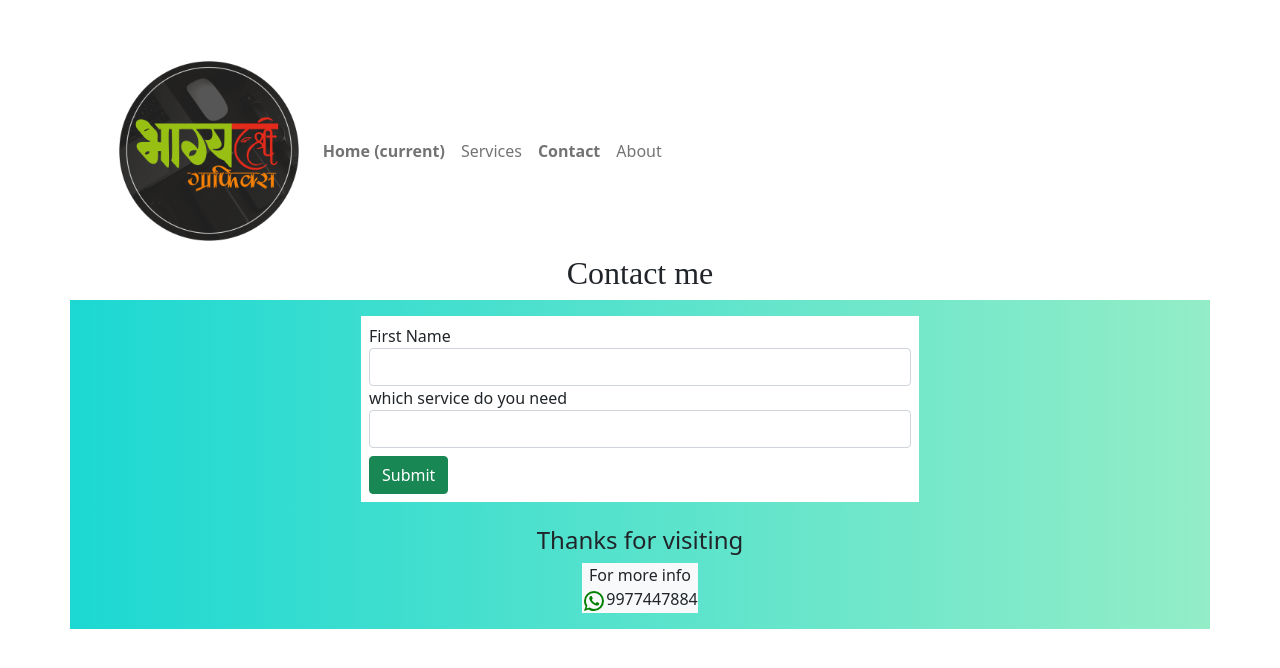
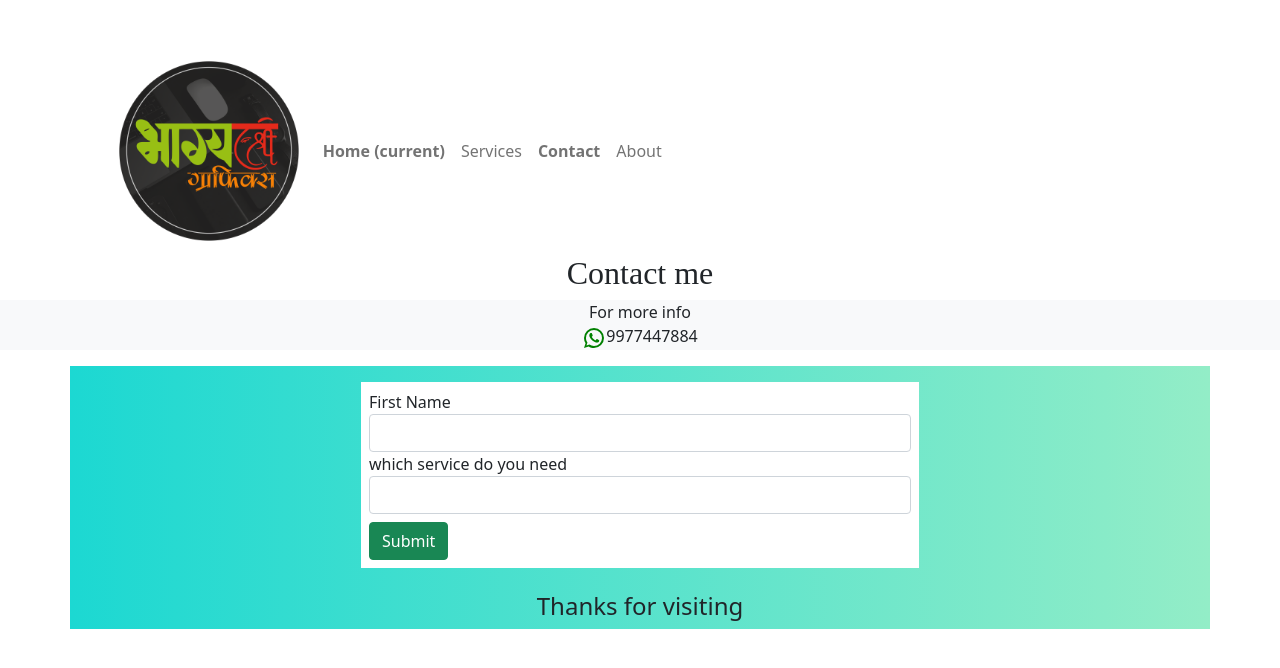
Before and after one commit to A9644/pavanportfoli, a React (Create React App) app: page /contact/contact in a window 1280 px wide. Shown: the top 668 px of the page. Built offline with nearby package versions, Linux system fonts and the light colour scheme.

Commit message:
Update Contact.jsx

```diff
--- a/src/Contact.jsx
+++ b/src/Contact.jsx
@@ -56,6 +56,23 @@ function Contact() {
           </div>
         </div>
       </div>
+      <p
+
+              className="text-center bg-light font-smaller"
+
+              data-Aos="zoom-in"
+
+            >
+
+              For more info
+
+              <br />
+
+              <WhatsAppIcon style={{ color: "green" }} fontSize="larger" />
+
+              9977447884
+
+            </p>
       <div className="container formContainer">
         <div className="row">
           <div className="col-12 mt-3 d-flex justify-content-center align-items-center flex-column">
@@ -93,15 +110,7 @@ function Contact() {
               </button>
             </form>
             <h4 className="text-center mt-4">Thanks for visiting</h4>
-            <p
-              className="text-center bg-light font-smaller"
-              data-Aos="zoom-in"
-            >
-              For more info
-              <br />
-              <WhatsAppIcon style={{ color: "green" }} fontSize="larger" />
-              9977447884
-            </p>
+
           </div>
         </div>
       </div>
```
